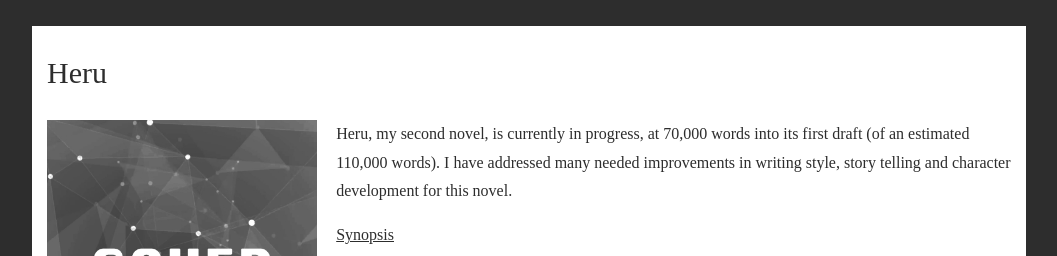
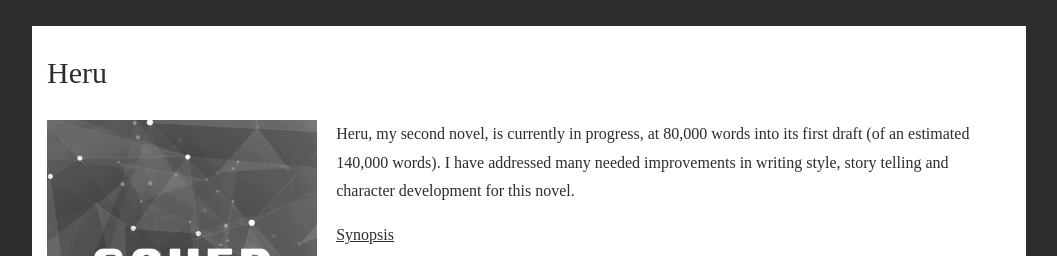
Before and after one commit to chrisdaniells/chrisdaniells, a website: page writing.html in a window 1280 px wide. Shown: the part 1480-1736 px from the top of the page, without its empty margins (111-1168 px from the left). Drawn offline with Linux system fonts and the light colour scheme; a web font is replaced by a local one.

Commit message:
Update writing.html

```diff
--- a/writing.html
+++ b/writing.html
@@ -52,7 +52,7 @@
                             <img src="public/images/blank-cover.jpg">
                         </div>
                         <div class="x-book-tile_content">
-                            <p>Heru, my second novel, is currently in progress, at 70,000 words into its first draft (of an estimated 110,000 words). I have addressed many needed improvements in writing style, story telling and character development for this novel.</p>
+                            <p>Heru, my second novel, is currently in progress, at 80,000 words into its first draft (of an estimated 140,000 words). I have addressed many needed improvements in writing style, story telling and character development for this novel.</p>
                             <p><u>Synopsis</u></p>
                             <p>On the desert planet of Heru, the Spirits will help any of those who call for their assisstance. Junka, a rogue orphan child, begins his life's journey with frequent trips to the Temple for punishment. It is not long, however, until he submits himself to learn the way of the Spirits and becomes a resisdent and student of the Temple.</p>
                             <p>Two siblings, Ekkir and Floke, accept their new fate as orphans and resolve to take their own paths to redeem what has been taken from them. Floke turns to the Temple, whilst Ekkir vows to follow in his Father's footsteps and become Warden of the great city of Mutasaih.</p>
```
